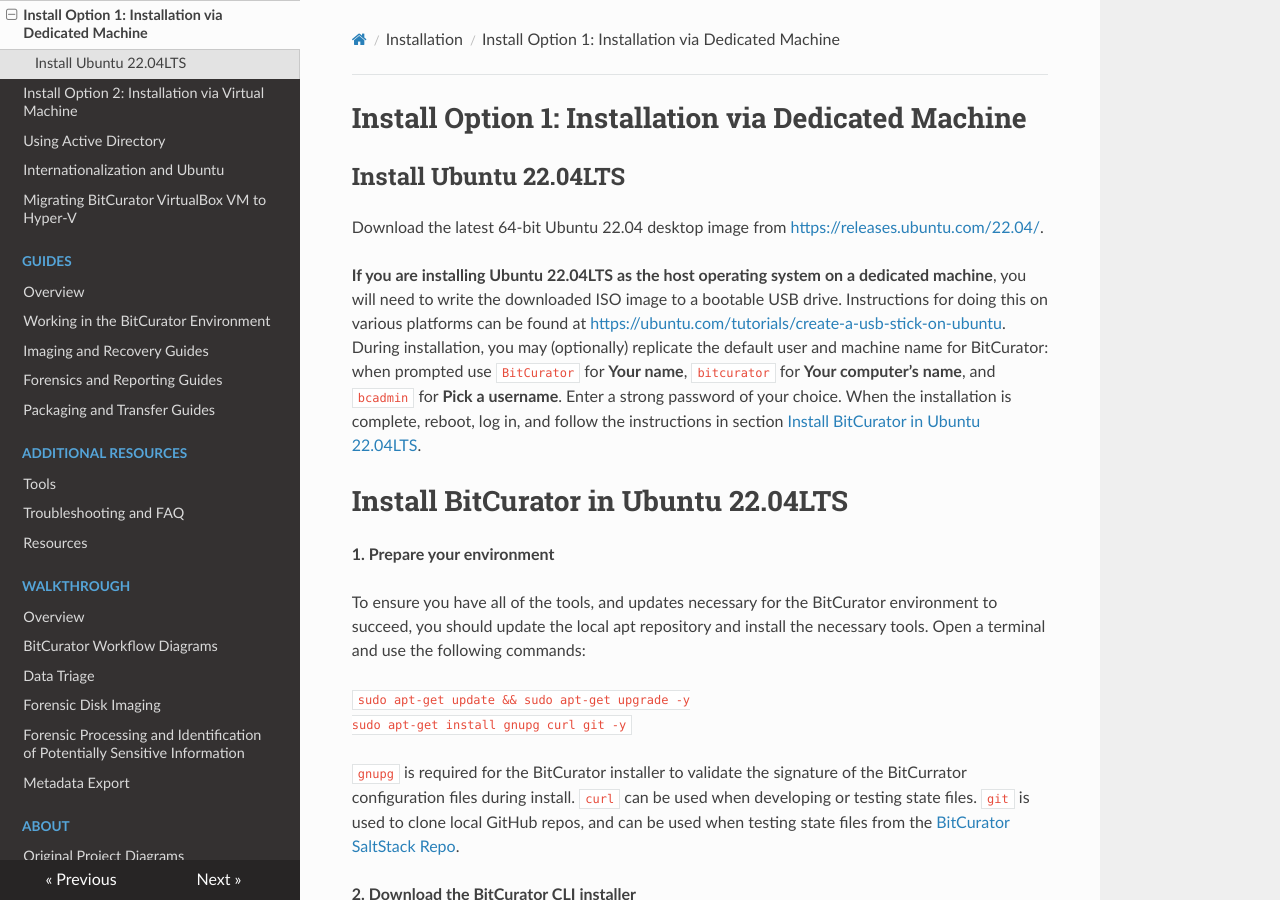
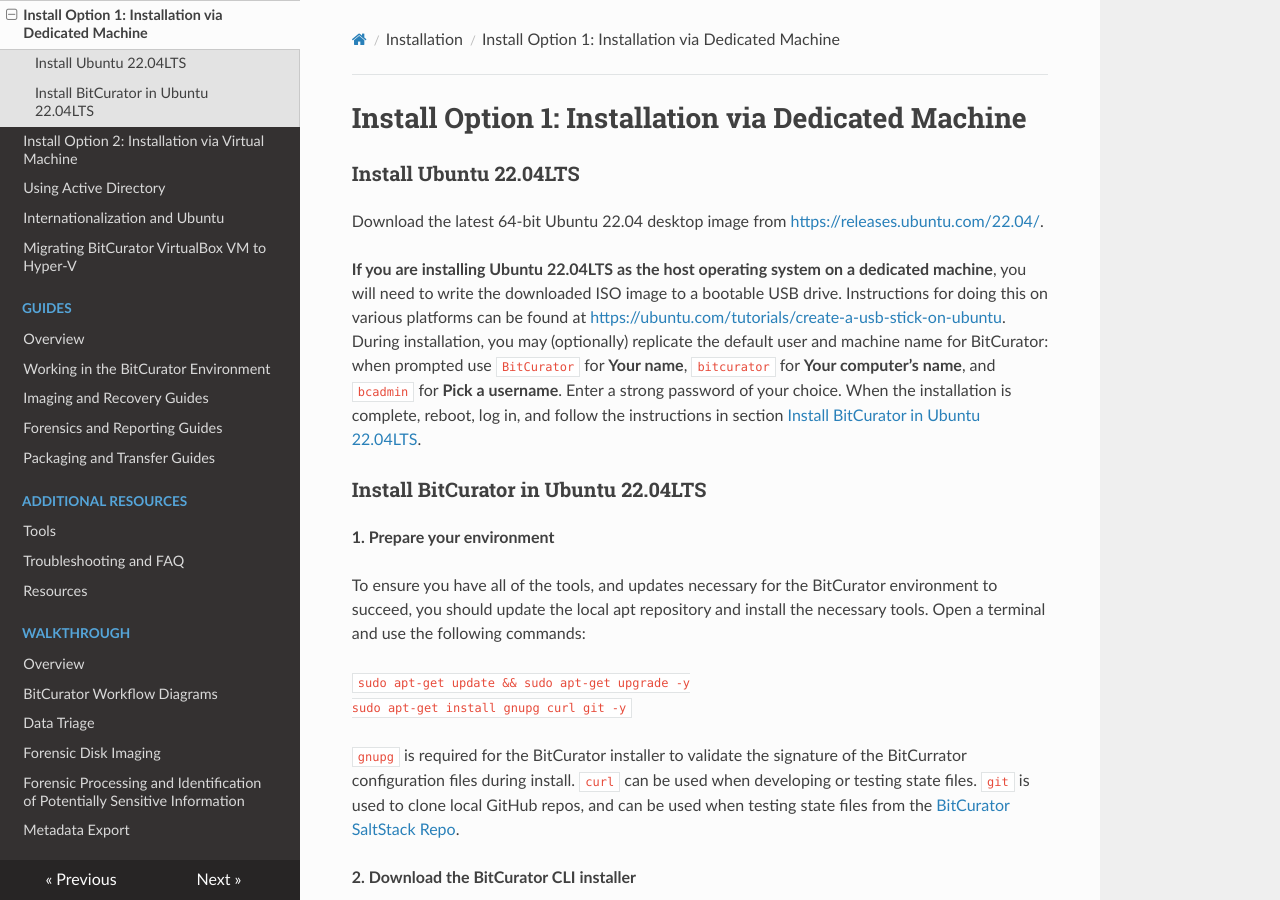
Before and after one commit to BitCurator/documentation, an MkDocs documentation site: the page built from docs/Installing BitCurator/Install Option 1: Installation via Dedicated Machine.md, in a window 1280 px wide and 900 px high. Built offline with MkDocs 1.6.1, drawn with Linux system fonts in a browser that asks for light colours; nearby versions of some CDN libraries.

Commit message:
Update Install Option 1: Installation via Dedicated Machine.md

```diff
--- a/docs/Installing BitCurator/Install Option 1: Installation via Dedicated Machine.md
+++ b/docs/Installing BitCurator/Install Option 1: Installation via Dedicated Machine.md
@@ -1,10 +1,10 @@
 # Install Option 1: Installation via Dedicated Machine
-## Install Ubuntu 22.04LTS
+### Install Ubuntu 22.04LTS
 Download the latest 64-bit Ubuntu 22.04 desktop image from [https://releases.ubuntu.com/22.04/](https://releases.ubuntu.com/22.04/).
 
 **If you are installing Ubuntu 22.04LTS as the host operating system on a dedicated machine**, you will need to write the downloaded ISO image to a bootable USB drive. Instructions for doing this on various platforms can be found at [https://ubuntu.com/tutorials/create-a-usb-stick-on-ubuntu](https://ubuntu.com/tutorials/create-a-usb-stick-on-ubuntu). During installation, you may (optionally) replicate the default user and machine name for BitCurator: when prompted use `BitCurator` for **Your name**, `bitcurator` for **Your computer’s name**, and `bcadmin` for **Pick a username**. Enter a strong password of your choice. When the installation is complete, reboot, log in, and follow the instructions in section [Install BitCurator in Ubuntu 22.04LTS](#install-bitcurator-in-ubuntu-2204lts).
 
-# Install BitCurator in Ubuntu 22.04LTS
+### Install BitCurator in Ubuntu 22.04LTS
 
 **1. Prepare your environment**
 
```
